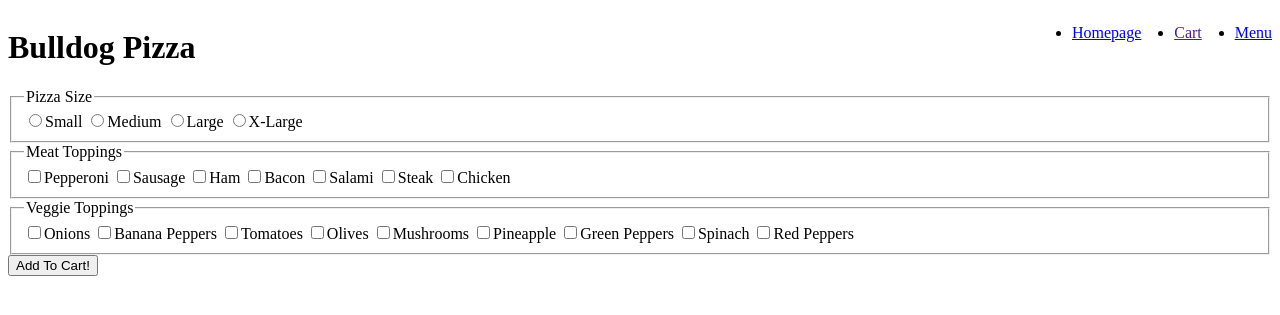
After one commit to BenBowersJr/SoftwareProject, a Flask app: page /menu in a window 1280 px wide. The commit adds this page. Shown: the top 315 px of the page. Run offline with Flask 2, Linux system fonts and the light colour scheme.

Commit message:
added procfile and some really basic html for menu

```diff
--- /dev/null
+++ b/Procfile.txt
@@ -0,0 +1 @@
+web: gunicorn app:app
--- a/app.py
+++ b/app.py
@@ -1,10 +1,30 @@
 from flask import Flask, render_template, redirect, url_for, request
+from flask_sqlalchemy import SQLAlchemy
 
 app = Flask(__name__)
+
+## Im still figuring this out.. dont trust the below line
+app.config['SQLALCHEMY_DATABASE_URI'] = 'postgres://hqlekupiwiodgw:e02966a8d4c287b73338f72e099e751c240f11ed6434aa6c5d626e1a11cd2b8c@ec2-3-217-219-146.compute-1.amazonaws.com:5432/d3duhguvo7sdom'
+
+db = SQLAlchemy(app)
+
+class menu(db.Model):
+  __tablename__ = 'menu'
+  id = db.Column(db.Integer, primary_key=True)
+  name = db.Column(db.String(20))
+
+  def __init__(self, name):
+    self.name = name
 
 @app.route('/')
 def homepage():
   return render_template('homepage.html')
 
+@app.route('/menu', methods=['POST', 'GET'])
+def menu():
+  return render_template('cmenu.html')
+
+
+
 if __name__ == '__main__':
   app.run(debug=True)
--- a/templates/base.html
+++ b/templates/base.html
@@ -13,9 +13,9 @@
 
     <nav>
       <ul>
-        <li><a href="">Homepage</a></li>
+        <li><a href="{{ url_for('homepage') }}">Homepage</a></li>
         <li> <a href="">Cart</a></li>
-        <li> <a href="">Menu</a></li>
+        <li> <a href="{{ url_for('menu') }}">Menu</a></li>
       </ul>
     </nav>
   </header>
--- /dev/null
+++ b/templates/cmenu.html
@@ -0,0 +1,42 @@
+{% extends 'base.html'%}
+
+{% block head %}
+  <title>Menu</title>
+{% endblock %}
+
+{% block body %}
+  <form action="" method="post">
+    <fieldset class="pizza-size">
+      <legend>Pizza Size</legend>
+      <label><input type="radio" name="pizza-size" value="small">Small</label>
+      <label><input type="radio" name="pizza-size" value="medium">Medium</label>
+      <label><input type="radio" name="pizza-size" value="large">Large</label>
+      <label><input type="radio" name="pizza-size" value="x-large">X-Large</label>
+    </fieldset>
+
+    <fieldset class="meat-toppings">
+      <legend>Meat Toppings</legend>
+      <label><input type="checkbox" name="pepperoni">Pepperoni</label>
+      <label><input type="checkbox" name="sausage">Sausage</label>
+      <label><input type="checkbox" name="ham">Ham</label>
+      <label><input type="checkbox" name="bacon">Bacon</label>
+      <label><input type="checkbox" name="salami">Salami</label>
+      <label><input type="checkbox" name="steak">Steak</label>
+      <label><input type="checkbox" name="chicken">Chicken</label>
+    </fieldset>
+
+    <fieldset class="veggie-toppings">
+      <legend>Veggie Toppings</legend>
+      <label><input type="checkbox" name="onions">Onions</label>
+      <label><input type="checkbox" name="banana-peppers">Banana Peppers</label>
+      <label><input type="checkbox" name="tomatoe">Tomatoes</label>
+      <label><input type="checkbox" name="olives">Olives</label>
+      <label><input type="checkbox" name="mushrooms">Mushrooms</label>
+      <label><input type="checkbox" name="pineapple">Pineapple</label>
+      <label><input type="checkbox" name="green-peppers">Green Peppers</label>
+      <label><input type="checkbox" name="spinach">Spinach</label>
+      <label><input type="checkbox" name="red-peppers">Red Peppers</label>
+    </fieldset>
+    <input type="submit" value="Add To Cart!">
+  </form>
+{% endblock %}
```
Also changed, not shown: requirements.txt (added, +12 -0 lines).
